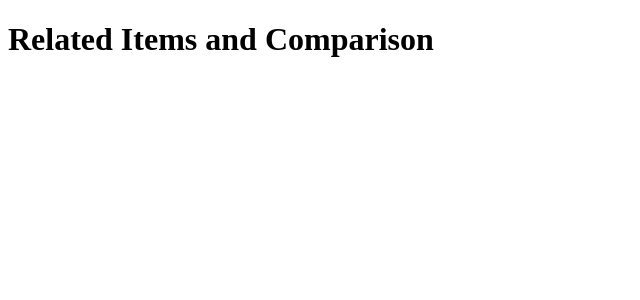
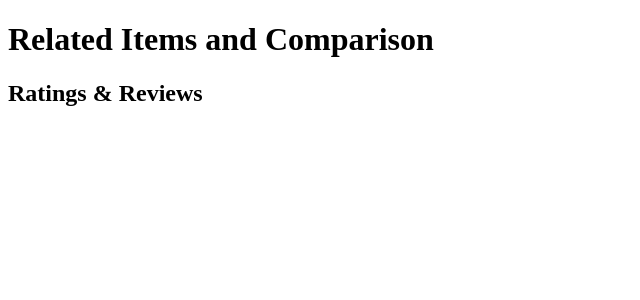
Before and after one commit to rpp2205-fec-presentation/Atelier, a React app: page / in a window 1280 px wide. Shown: the top 300 px of the page, without its empty margins (0-640 px from the left). Built offline with nearby package versions, Linux system fonts and the light colour scheme; the HTML template or start-up script is replaced by a standard one.

Commit message:
Rendered Ratings&Reviews Component

```diff
--- a/client/src/components/App.jsx
+++ b/client/src/components/App.jsx
@@ -1,5 +1,6 @@
 import React from 'react';
 import RelatedItems from './relatedItems/RelatedItems.jsx';
+import RatingsReviews from './ratings&reviews/RatingsReviews.jsx';
 
 class App extends React.Component {
   constructor(props) {
@@ -9,6 +10,7 @@ class App extends React.Component {
   render() {
     return (<div>
       <RelatedItems />
+      <RatingsReviews />
     </div>)
   }
 }
--- /dev/null
+++ b/client/src/components/ratings&reviews/RatingsReviews.jsx
@@ -0,0 +1,17 @@
+import React from 'react';
+
+class RatingsReviews extends React.Component{
+  constructor(props) {
+    super(props);
+  }
+
+  render() {
+    return (
+      <div>
+        <h2>Ratings & Reviews</h2>
+      </div>
+    )
+  }
+}
+
+export default RatingsReviews;
```
